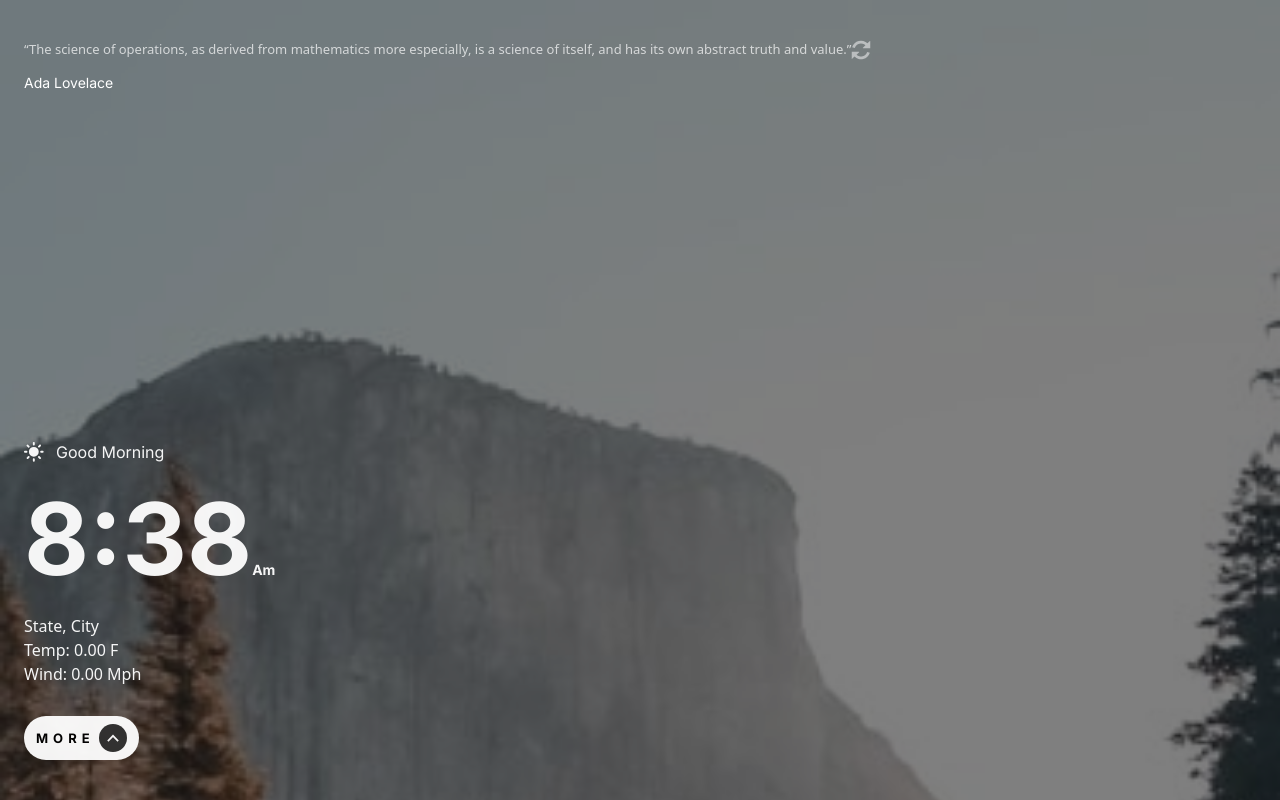
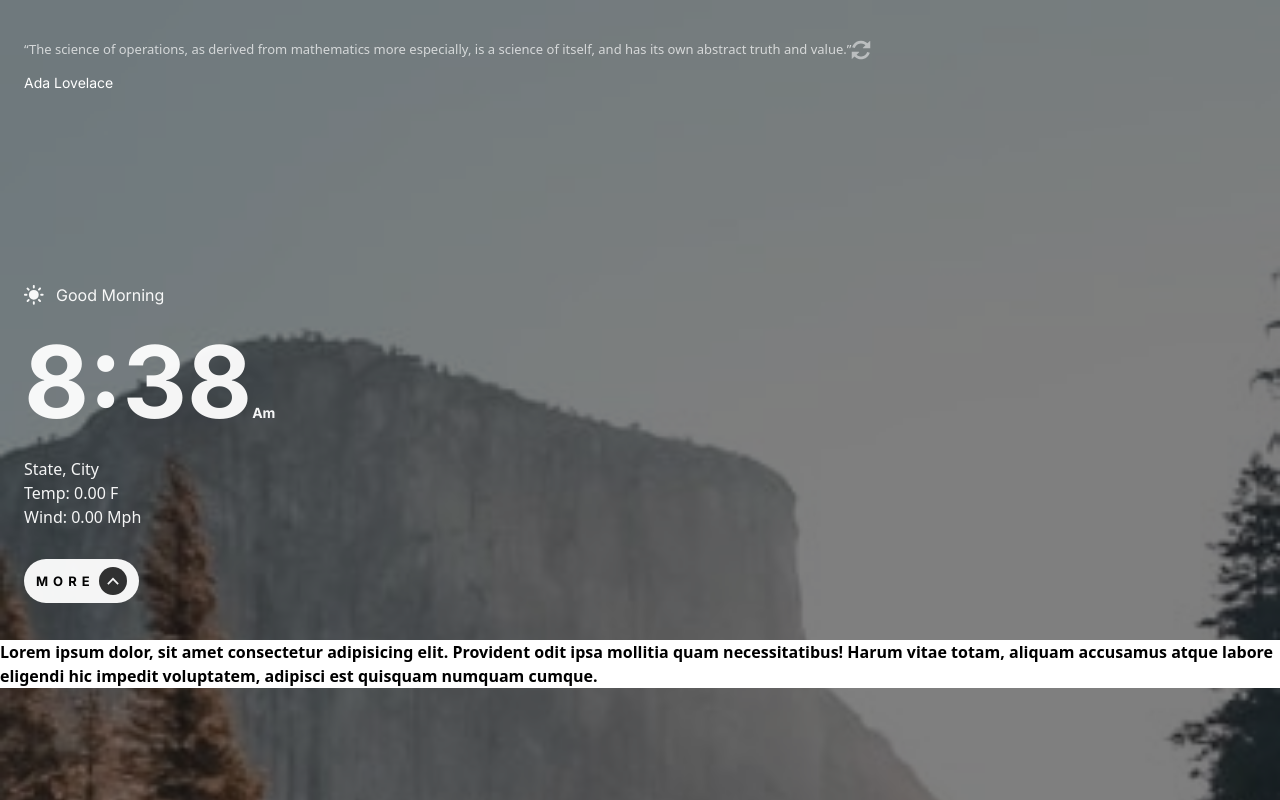
Before and after one commit to alexJSanchez/skaterapp, a React (Vite) app: page / in a window 1280 px wide. Both pictures are taken after a click on the element "MORE". Built offline with nearby package versions, Linux system fonts and the light colour scheme.

Commit message:
bottom tab open

```diff
--- a/src/App.jsx
+++ b/src/App.jsx
@@ -50,8 +50,8 @@ function App() {
 				{/* Overlay with opacity */}
 				<div className="absolute inset-0 bg-black opacity-50"></div>
 				{/* Content */}
-				<div className="relative text-white py-10 px-6 gap-4 flex flex-col justify-between h-full">
-					<div>
+				<div className="relative text-white gap-4 flex flex-col justify-between h-full">
+					<div className=" py-10 px-6 ">
 						<div className="flex">
 							<p className="opacity-70 text-[13px] text-white">
 								“The science of operations, as derived from mathematics more
@@ -66,7 +66,7 @@ function App() {
 						</div>
 						<p className="inter-text text-[14px] mt-3">Ada Lovelace</p>
 					</div>
-					<div className="opacity-95 text-white  flex flex-col">
+					<div className="opacity-95 text-white  py-10 px-6   flex flex-col">
 						<Time />
 						<div>
 							<p>
@@ -91,6 +91,18 @@ function App() {
 							</button>
 						</div>
 					</div>
+					{!isUpsideDown ? (
+						""
+					) : (
+						<p className="lower-tab font-black">
+							<div>
+								Lorem ipsum dolor, sit amet consectetur adipisicing elit.
+								Provident odit ipsa mollitia quam necessitatibus! Harum vitae
+								totam, aliquam accusamus atque labore eligendi hic impedit
+								voluptatem, adipisci est quisquam numquam cumque.
+							</div>
+						</p>
+					)}
 				</div>
 			</div>
 		</>
--- a/src/index.css
+++ b/src/index.css
@@ -66,3 +66,14 @@
 	transform: rotate(180deg);
 	transition: transform 0.3s ease;
 }
+
+.lower-tab {
+	color: #000;
+	position: relative;
+	bottom: 20%;
+	left: 0;
+	width: 100%;
+	background-color: #fff;
+	transform: translateY(100%);
+	transition: transform 0.5s ease-in;
+}
```
